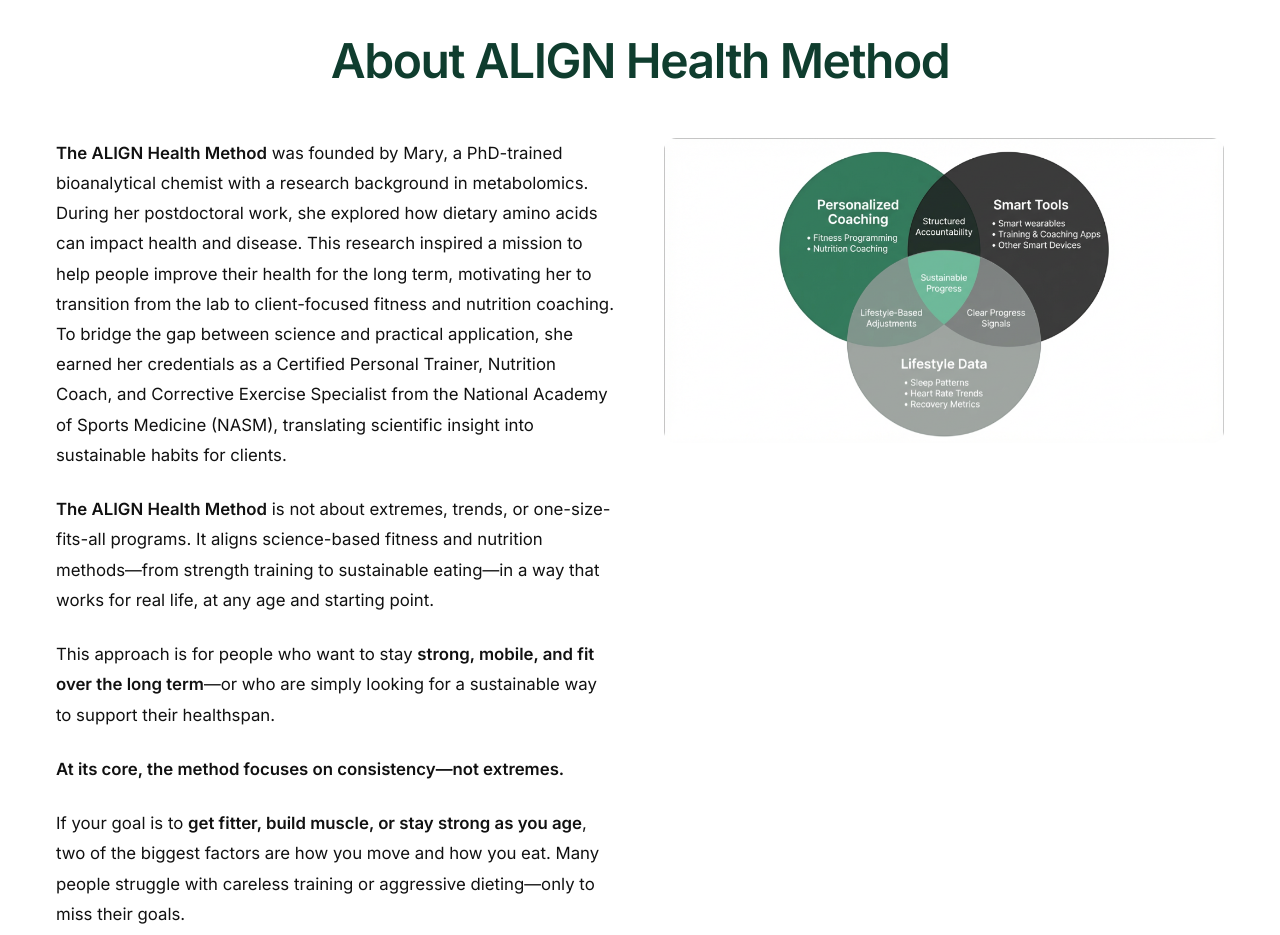
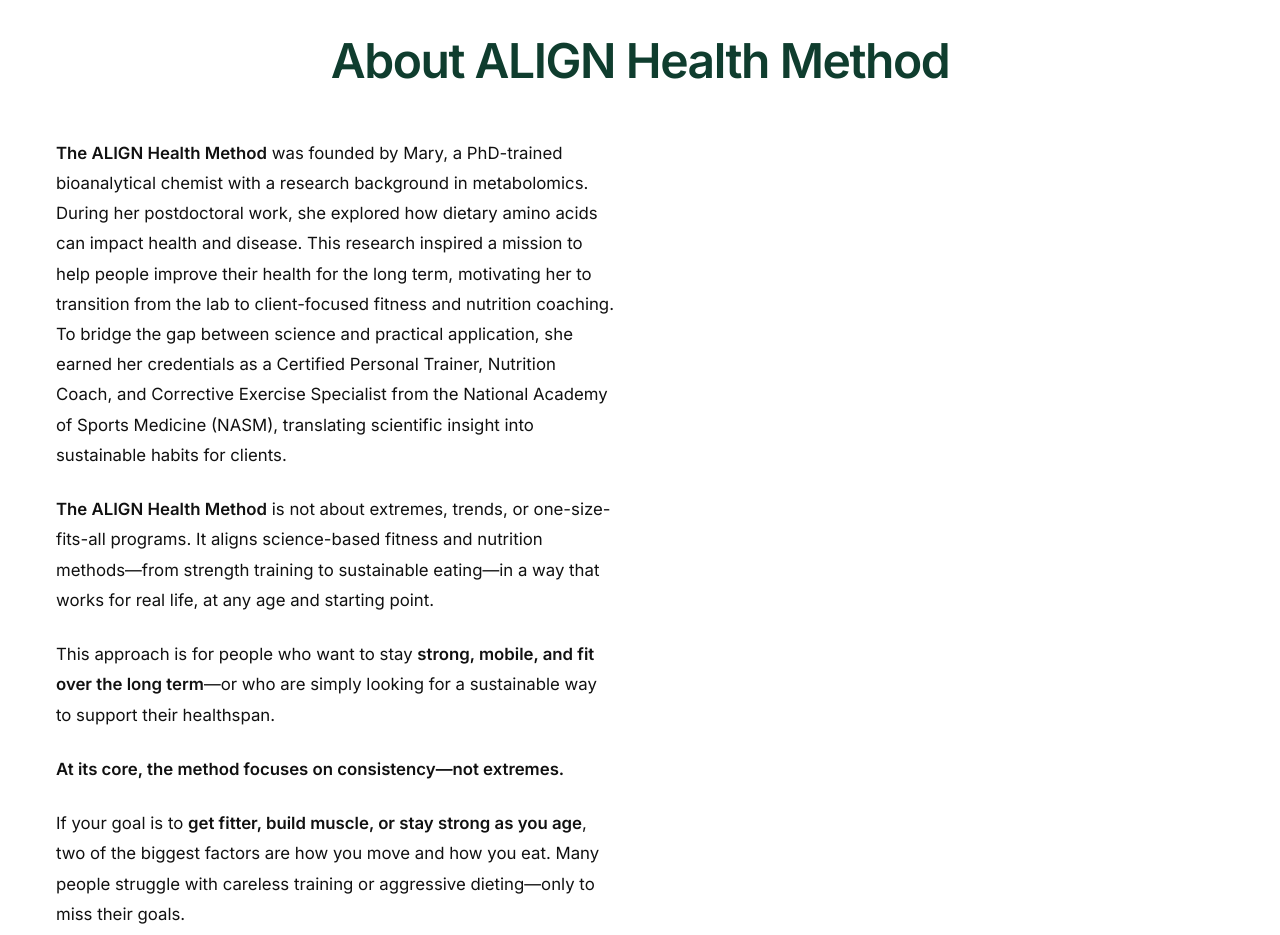
Before and after one commit to maryamt52/AlignHealthy, a React (Vite) app: page / in a window 1280 px wide. Shown: the part 1400-2335 px from the top of the page. Built offline with nearby package versions, Linux system fonts and the light colour scheme.

Commit message:
fix: remove venn diagram entirely per user request

```diff
--- a/src/components/AboutSection.jsx
+++ b/src/components/AboutSection.jsx
@@ -26,12 +26,7 @@ const AboutSection = () => {
                             <strong style={{ fontWeight: '600' }}>The ALIGN Health Method</strong> is not about extremes, trends, or one-size-fits-all programs. It aligns science-based fitness and nutrition methods—from strength training to sustainable eating—in a way that works for real life, at any age and starting point.
                         </p>
 
-                        {/* Mobile Image: Appears after 2nd paragraph */}
-                        <img
-                            src="/align-method-chart.png?v=11"
-                            alt="Align Health Method - Personalized, Structured, Sustainable"
-                            className="about-chart mobile-only-chart"
-                        />
+
 
                         <p>
                             This approach is for people who want to stay <strong style={{ fontWeight: '600' }}>strong, mobile, and fit over the long term</strong>—or who are simply looking for a sustainable way to support their healthspan.
@@ -50,13 +45,7 @@ const AboutSection = () => {
                         </p>
                     </div>
 
-                    <div className="about-image desktop-only-chart">
-                        <img
-                            src="/align-method-chart.png?v=11"
-                            alt="Align Health Method - Personalized, Structured, Sustainable"
-                            className="about-chart"
-                        />
-                    </div>
+
                 </div>
             </div>
             <style jsx>{`
--- a/src/styles/main.css
+++ b/src/styles/main.css
@@ -291,23 +291,7 @@ img.navbar-logo {
   margin-bottom: 1.5rem;
 }
 
-.about-chart {
-  width: 100%;
-  height: auto;
-  object-fit: contain;
-  border-radius: var(--radius-md);
-  /* clip-path: inset(2px 15px 10px 15px); REMOVED to show full image */
-  /* box-shadow: var(--shadow-md); removed shadow for cleaner look on diagram */
-}
 
-.mobile-only-chart {
-  display: block;
-  margin: 2rem 0;
-}
-
-.desktop-only-chart {
-  display: none;
-}
 
 @media (min-width: 900px) {
   .about-grid {
@@ -319,13 +303,5 @@ img.navbar-logo {
     padding-top: 0;
   }
 
-  .mobile-only-chart {
-    display: none;
-  }
 
-  .desktop-only-chart {
-    display: block;
-    position: sticky;
-    top: 100px;
-  }
 }
```
Also changed, not shown: public/align-method-chart.png (deleted).
